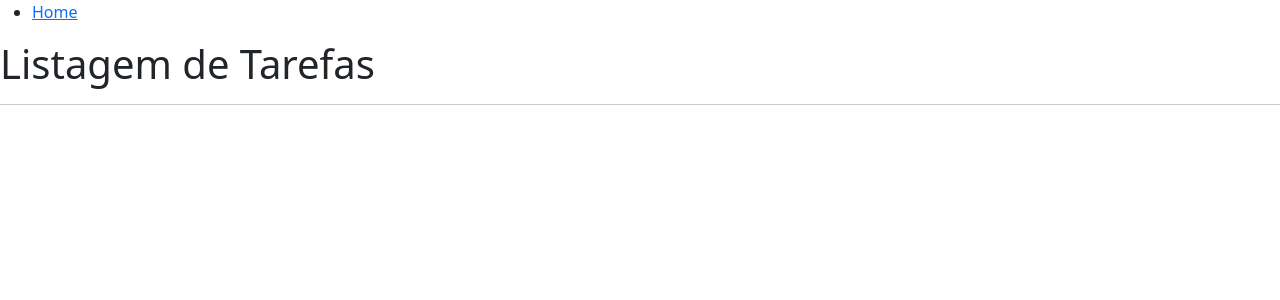
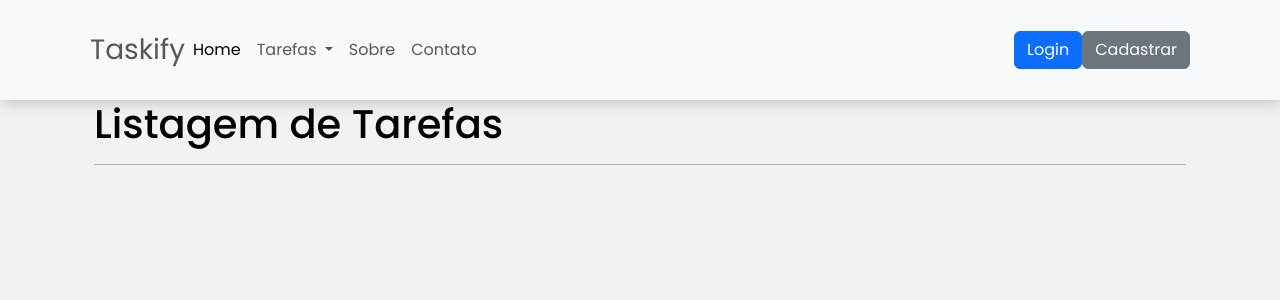
Before and after one commit to lsstomas/taskify, a Django app: page /tasks/ in a window 1280 px wide. Shown: the top 300 px of the page. Run offline with Django 4.2, Linux system fonts and the light colour scheme; data that the repository does not hold is empty.

Commit message:
templates

```diff
--- /dev/null
+++ b/static/global/css/style.css
@@ -0,0 +1,31 @@
+@import url('https://fonts.googleapis.com/css2?family=Poppins:ital,wght@0,100;0,200;0,300;0,400;0,500;0,600;0,700;0,800;0,900;1,100;1,200;1,300;1,400;1,500;1,600;1,700;1,800;1,900&display=swap');
+
+/* SETTINGS */
+* {
+    margin: 0;
+    padding: 0;
+    box-sizing: border-box;
+    font-family: 'Poppins', sans-serif;
+}
+
+:root {
+    --light1: #fff;
+    --light2: #f2f2f2;
+    --light3: #ededed;
+    --dark1: #000;
+    --dark2: #1f1f1f;
+    --c1: rgb(0, 98, 255);
+    --c2: rgb(0, 145, 255);
+}
+
+body {
+    padding-top: 100px;
+    background-color: var(--light2);
+    color: var(--dark1);
+}
+
+.navbar {
+    height: 100px;
+    padding: 20px 90px;
+    box-shadow: 2px 2px 15px rgba(0, 0, 0, 0.222);
+}
--- a/taskify/settings.py
+++ b/taskify/settings.py
@@ -126,7 +126,7 @@ USE_TZ = True
 
 STATIC_URL = "static/"
 STATICFILES_DIRS = [
-    BASE_DIR / "templates" / "static",
+    BASE_DIR / "static",
 ]
 
 # Default primary key field type
--- a/templates/global/base.html
+++ b/templates/global/base.html
@@ -12,17 +12,15 @@
 			integrity="sha384-T3c6CoIi6uLrA9TneNEoa7RxnatzjcDSCmG1MXxSR1GAsXEV/Dwwykc2MPK8M2HN"
 			crossorigin="anonymous" />
 
-		<link rel="stylesheet" href="{% static "global/css/base.css" %}}">
+		<link rel="stylesheet" href="{% static "global/css/style.css" %}">
 
         {% block css %}{% endblock css %}
 	</head>
 
-	<body>
-		<header>
-			{% include "global/partials/header.html" %}
-		</header>
+	<body class="container">
+		{% include "global/partials/header.html" %}
 
-		<main>
+		<main class="container">
             {% block content %}
             {% endblock content %}
         </main>
--- a/templates/global/partials/header.html
+++ b/templates/global/partials/header.html
@@ -1,5 +1,31 @@
-<nav>
-    <ul>
-        <li><a href="">Home</a></li>
-    </ul>
-</nav>
+<header class="navbar navbar-expand-lg fixed-top bg-body-tertiary">
+    <a class="fs-3 navbar-text text-decoration-none" href="{% url "home" %}">Taskify</a>
+
+    <div class="collapse navbar-collapse" id="navbarSupportedContent">
+        <ul class="navbar-nav me-auto mb-2 mb-lg-0">
+            <li class="nav-item">
+                <a class="nav-link active" aria-current="page" href="{% url "home" %}">Home</a>
+            </li>
+            <li class="nav-item dropdown">
+                <a class="nav-link dropdown-toggle" href="{% url "tasks_list" %}" role="button" data-bs-toggle="dropdown" aria-expanded="false">
+                Tarefas
+                </a>
+                <ul class="dropdown-menu">
+                <li><a class="dropdown-item" href="#">Action</a></li>
+                <li><a class="dropdown-item" href="#">Another action</a></li>
+                <li><hr class="dropdown-divider"></li>
+                <li><a class="dropdown-item" href="#">Something else here</a></li>
+                </ul>
+            </li>
+            <li class="nav-item">
+                <a class="nav-link" href="#about">Sobre</a>
+            </li>
+            <li class="nav-item">
+                <a class="nav-link" href="#about">Contato</a>
+            </li>
+        </ul>
+    </div>
+
+    <button type="button" class="btn btn-primary">Login</button>
+    <button type="button" class="btn btn-secondary">Cadastrar</button>
+</header>
--- a/templates/tasks/home.html
+++ b/templates/tasks/home.html
@@ -1,4 +1,4 @@
-{% extends "base.html" %}
+{% extends "../global/base.html" %}
 {% load static %}
 
 {% block title %}Home{% endblock title %}
--- a/templates/tasks/tasks_list.html
+++ b/templates/tasks/tasks_list.html
@@ -1,4 +1,4 @@
-{% extends "global/base.html" %}
+{% extends "../global/base.html" %}
 {% load static %}
 
 {% block title %}Listagem de Tarefas{% endblock title %}
```
Also changed, not shown: templates/static/global/css/base.css (deleted, +0 -8 lines), static/global/img/logo.png (added), static/tasks/css/home.css (added), static/tasks/css/tasks_list.css (added), 1 other file.
